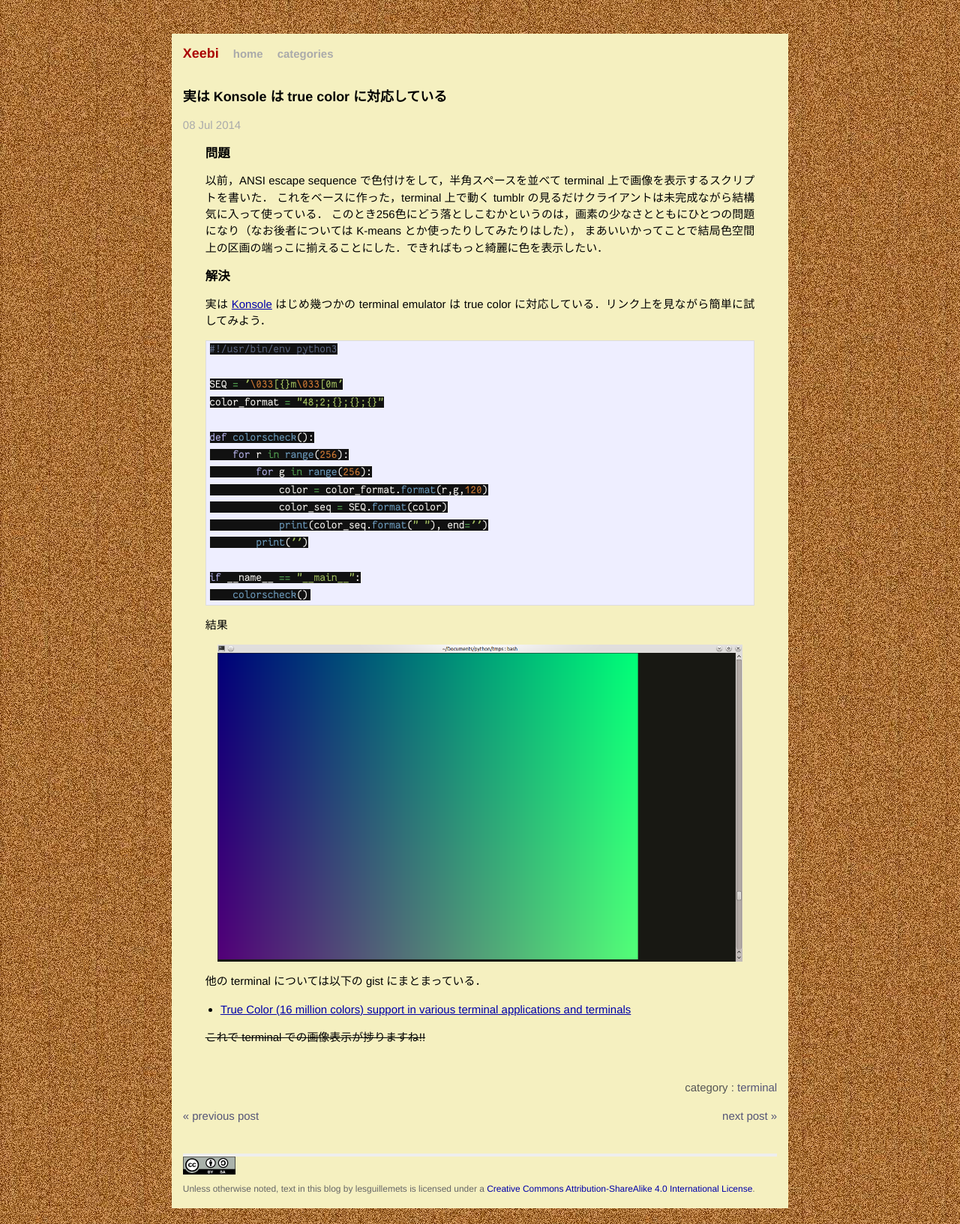
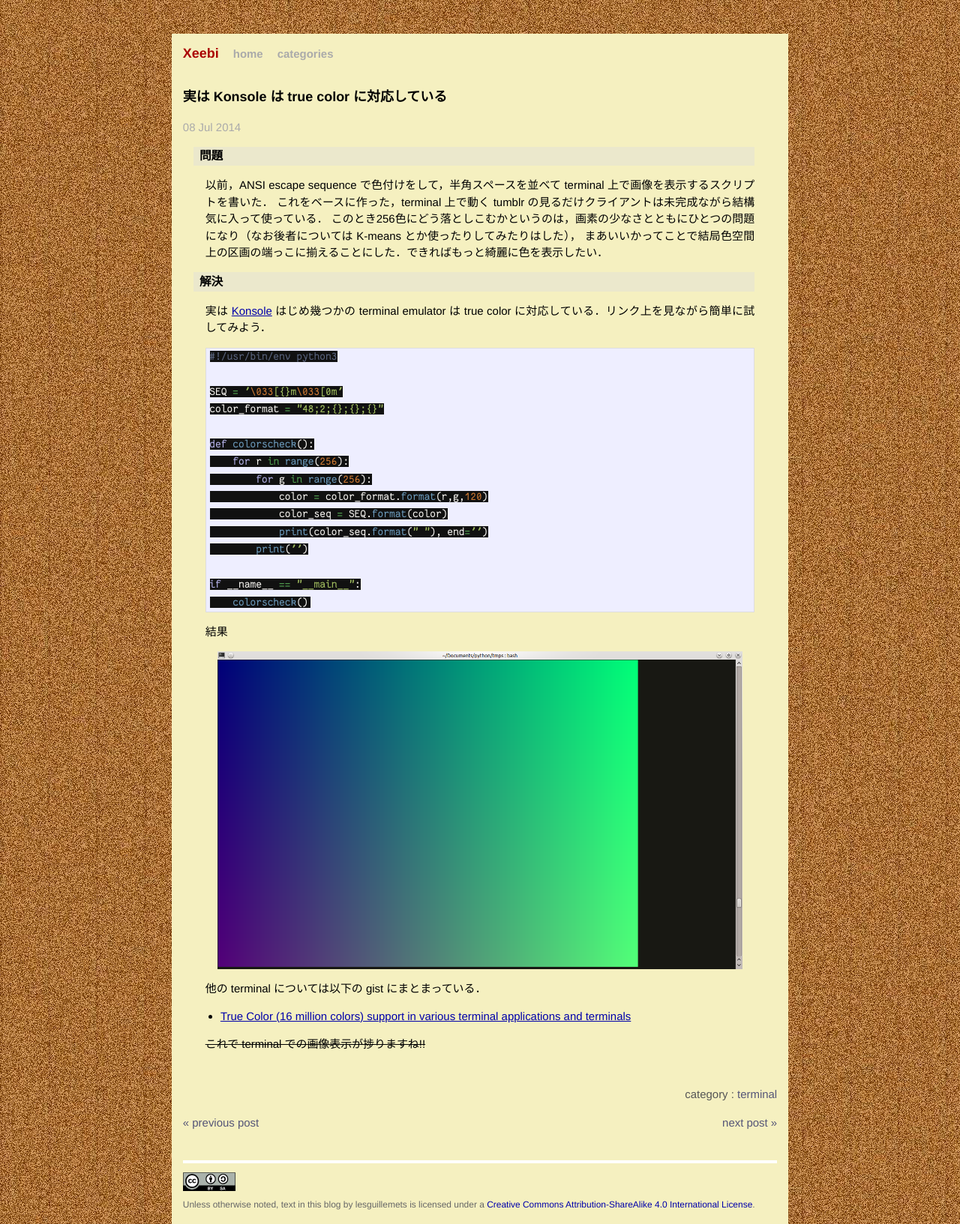
Before and after one commit to lesguillemets/blog, a Jekyll site: the page built from _posts/2014-07-08-konsole-truecolor.md, in a window 1280 px wide. Shown: the whole page at 75% size. Built offline with Jekyll 4.4.1, drawn with Linux system fonts in a browser that asks for light colours.

Commit message:
switch to more html5-ish style

```diff
--- a/_layouts/default.html
+++ b/_layouts/default.html
@@ -1,34 +1,28 @@
 <!DOCTYPE html>
 <html lang="ja">
     <head>
-        <!-- <link href='http://fonts.googleapis.com/css?family=Ubuntu+Mono:400,400italic,700' rel='stylesheet' type='text/css'> -->
       <meta charset="utf-8">
-        <meta http-equiv="X-UA-Compatible" content="IE=edge,chrome=1">
       <title>{{ page.title }} - {{ site.name }}</title>
       <meta name="viewport" content="width=device-width">
 
       <!-- syntax highlighting CSS -->
       <link rel="stylesheet" href="{{ site.baseurl }}/css/base16-railscasts.dark.css">
-
       <!-- Custom CSS -->
       <link rel="stylesheet" href="{{ site.baseurl }}/css/main.css">
-
       <!-- favicon -->
       <link rel="icon" type="image/png" href="{{ site.baseurl }}/img/gh_avatar.png">
-
     </head>
     <body>
-
       <div class="site">
-          <div class="header">
+        <header>
           <h1 class="title"><a href="{{ site.baseurl }}/">{{ site.name }}</a></h1>
             <a class="extra" href="/">home</a>
             <a class="extra" href="{{site.baseurl}}/categories.html">categories</a>
-          </div>
+        </header>
 
           {{ content }}
 
-          <div class="footer">
+        <footer class="mainfooter">
           <div class="license">
             <a rel="license" href="http://creativecommons.org/licenses/by-sa/4.0/">
               <img alt="Creative Commons Licence" style="border-width:0" src="{{site.baseurl}}/img/by-sa.svg" width="70px"/>
@@ -42,8 +36,8 @@
             </span> is licensed under a
             <a rel="license" href="http://creativecommons.org/licenses/by-sa/4.0/">
               Creative Commons Attribution-ShareAlike 4.0 International License</a>.
-          </div> </div>
           </div>
-
+        </footer>
+      </div>
     </body>
 </html>
--- a/_layouts/post.html
+++ b/_layouts/post.html
@@ -1,13 +1,13 @@
 ---
 layout: default
 ---
-<h2>{{ page.title }}</h2>
+<h1>{{ page.title }}</h1>
 <p class="meta">{{ page.date | date_to_string }}</p>
 
-<div class="post">
+<article class="post">
 {{ content }}
-</div>
-<div class="footinfo">
+</article>
+<footer class="postfooter">
   <div class="cat">
     category :
     {% for cat in page.categories %}
@@ -22,4 +22,4 @@
     <p id="next"><a href="{{site.baseurl}}{{ page.next.url }}">next post »</a></p>
     {% endif %}
   </div><br />
-</div>
+</footer>
--- a/css/main.css
+++ b/css/main.css
@@ -99,7 +99,7 @@
     font-size:110%;
 }
 
-.header a {
+header a {
   font-weight: bold;
   text-decoration: none;
 }
@@ -117,12 +117,12 @@
   color: #000;
 }
 
-.header a.extra {
+header a.extra {
   color: #aaa;
   margin-left: 1em;
 }
 
-.header a.extra:hover {
+header a.extra:hover {
   color: #000;
 }
 
@@ -130,30 +130,32 @@
   color: #aaa;
 }
 
-.footer {
+footer.mainfooter {
   font-size: 80%;
   color: #666;
-  border-top: 4px solid #eee;
+  border-top: 4px solid #fff;
   margin-top: 2em;
+  padding-top:1em;
+  display:block;
   overflow: hidden;
 }
 
-.footer .contact {
+footer.mainfooter .contact {
   float: left;
   margin-right: 3em;
 }
 
-.footer .contact a {
+footer.mainfooter .contact a {
   color: #8085C1;
 }
 
-.footer .rss {
+footer.mainfooter .rss {
   margin-top: 1.1em;
   margin-right: -.2em;
   float: right;
 }
 
-.footer .rss img {
+footer.mainfooter .rss img {
   border: 0;
 }
 
@@ -165,22 +167,22 @@
 
 /* standard */
 
-.post {
+article.post {
     padding: 2em;
     padding-top: 0em;
 }
 
-.post pre {
+article.post pre {
   border: 1px solid #ddd;
   background-color: #eef;
   padding: 0 .4em;
 }
 
-.post ul, .post ol {
+article.post ul, article.post ol {
   margin-left: 1.35em;
 }
 
-.post code {
+article.post code {
   font-family: "Fantasque Sans Mono", monospace;
   border: 1px solid #ddd;
   background-color: #f6f4f4;
@@ -191,13 +193,35 @@
     background-color:#111;
 }
 
-.post pre code {
+article.post h1,article.post h2, article.post h3{
+    margin-top:0.5em;
+    margin-bottom:0.5em;
+    margin-left:-1em;
+    padding:0.1em;
+    padding-left:0.5em;
+    background-color: rgba(220,220,220,0.4);
+}
+
+article.post h1 {
+    font-size:120%;
+}
+
+article.post h2 {
+    font-size:110%;
+}
+
+article.post h3{
+    font-size:105%;
+}
+
+
+article.post pre code {
   border: none;
   padding-left:0;
   background-color:#111;
 }
 
-.post img{
+article.post img{
     display:block;
     margin-left:auto;
     margin-right:auto;
@@ -205,38 +229,38 @@
 }
 
 /* terminal */
-.post pre.terminal {
+article.post pre.terminal {
   border: 1px solid #000;
   background-color: #333;
   color: #FFF;
 }
 
-.post pre.terminal code {
+article.post pre.terminal code {
   background-color: #333;
 }
 
-div.footinfo {
+footer.postfooter {
     display:block;
     overflow:hidden;
     clear:both;
 }
 
-div.footinfo div.cat{
+footer.postfooter div.cat{
     color : #555;
     float:right;
 }
 
-div.footinfo a{
+footer.postfooter a{
     text-decoration: none;
 }
-div.footinfo a { color: #557; }
-div.footinfo a:hover   { color: #222; }
-div.footinfo a:visited { color: #737; }
+footer.postfooter a { color: #557; }
+footer.postfooter a:hover   { color: #222; }
+footer.postfooter a:visited { color: #737; }
 
-div.footinfo p#previous{
+footer.postfooter p#previous{
     float:left;
 }
-div.footinfo p#next{
+footer.postfooter p#next{
     float:right;
     text-align:right;
 }
```
Lines whose indentation alone changed are shown as unchanged.
